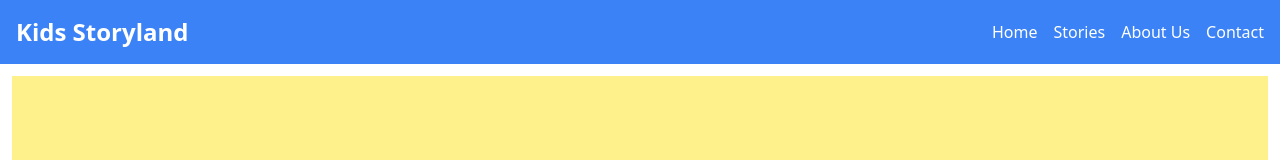
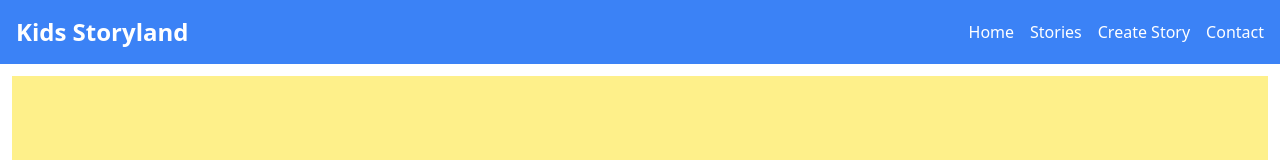
Before and after one commit to sky-aman/form-assignment, a Next.js app: page / in a window 1280 px wide. Shown: the top 160 px of the page. Built offline with nearby package versions, Linux system fonts and the light colour scheme.

Commit message:
navbar update

```diff
--- a/src/app/Navbar/Header.tsx
+++ b/src/app/Navbar/Header.tsx
@@ -13,13 +13,13 @@ export default function Header() {
               </a>
             </li>
             <li>
-              <a href="#" className="hover:underline">
+              <a href="/stories" className="hover:underline">
                 Stories
               </a>
             </li>
             <li>
-              <a href="#" className="hover:underline">
-                About Us
+              <a href="/create-story" className="hover:underline">
+                Create Story
               </a>
             </li>
             <li>
```
